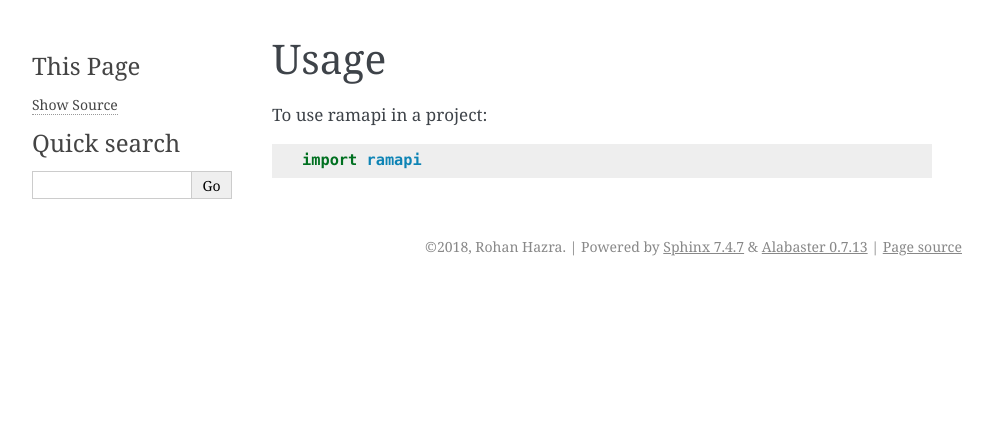
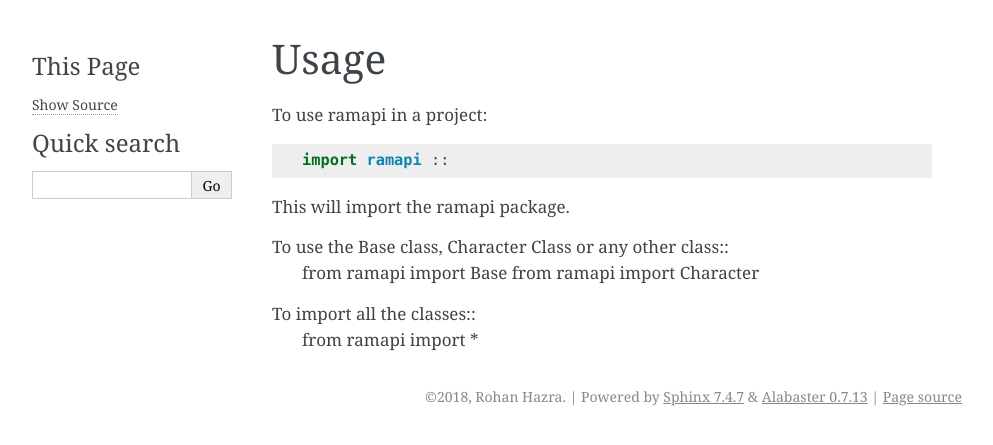
Before and after one commit to curiousrohan/ramapi, a Sphinx documentation site: the page built from docs/usage.rst, in a window 1280 px wide. Shown: the top 445 px of the page, without its empty margins (148-1141 px from the left). Built offline with Sphinx 7.4.7, drawn with Linux system fonts in a browser that asks for light colours; pages that are not in the unit, such as notebooks, are missing from menus.

```diff
--- a/HISTORY.rst
+++ b/HISTORY.rst
@@ -2,7 +2,7 @@
 History
 =======
 
-0.1.0 (2018-08-04)
+0.1.0 (2018-08-08)
 ------------------
 
 * First release on PyPI.
--- a/docs/usage.rst
+++ b/docs/usage.rst
@@ -4,4 +4,13 @@ Usage
 
 To use ramapi in a project::
 
-    import ramapi
+    import ramapi ::
+
+This will import the ramapi package.
+
+To use the Base class, Character Class or any other class::
+	from ramapi import Base
+	from ramapi import Character ::
+
+To import all the classes::
+	from ramapi import * ::
```
Also changed, not shown: README.rst (+14 -1 lines).
